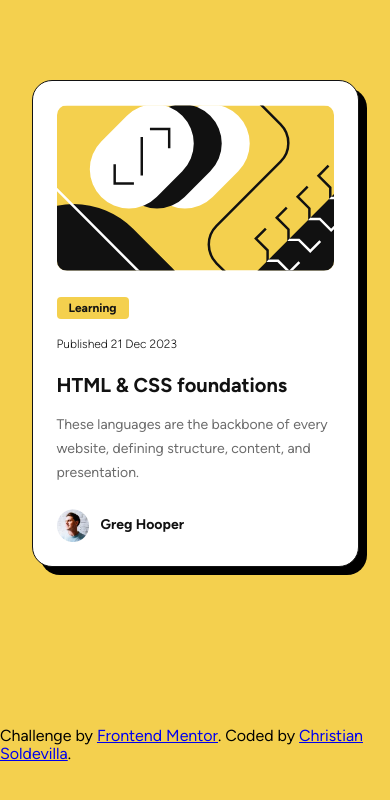
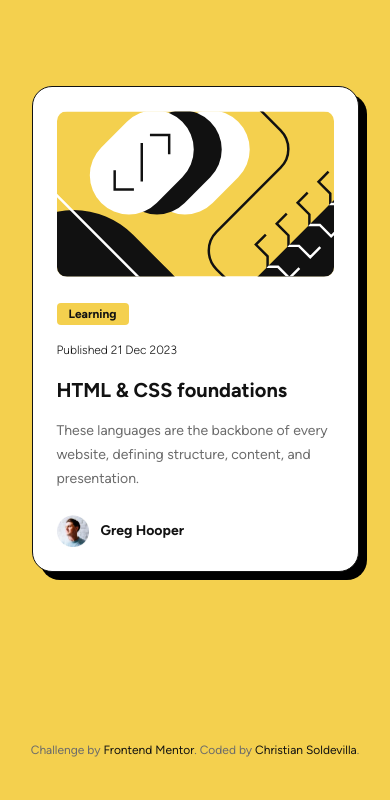
Before and after one commit to soldochris/blog-preview-card, a plain HTML site: page index.html in a window 390 px wide. Drawn offline with nearby package versions, Linux system fonts and the light colour scheme.

Commit message:
attribution ready for mobile

```diff
--- a/styles.css
+++ b/styles.css
@@ -86,3 +86,14 @@ main{
   }
 
 }
+
+.attribution{
+  font-size: 12px;
+  text-align: center;
+  margin: 0;
+  color: var(--Gray-500);
+  & a{
+    color: var(--Gray-950);
+    text-decoration: none;
+  }
+}
```
